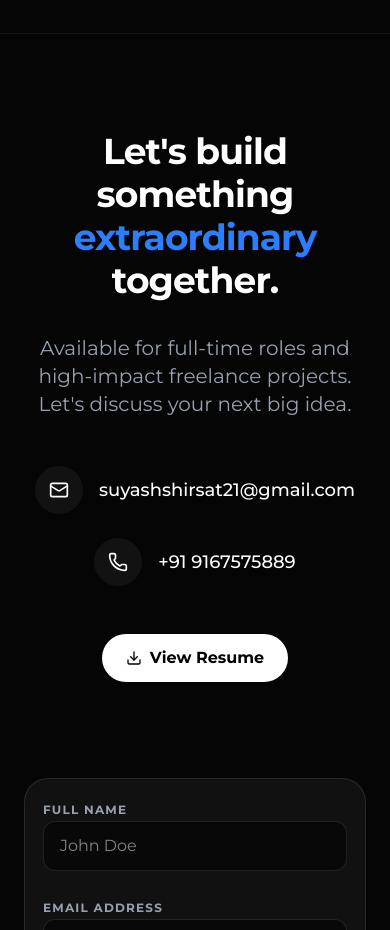
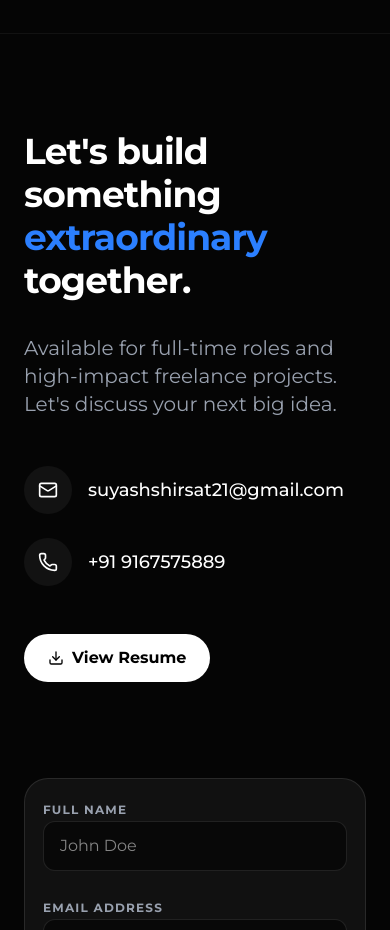
Before and after one commit to Suyash2191/protfolio, a React (Vite) app: page / in a window 390 px wide. Shown: the part 5040-5970 px from the top of the page. Built offline with nearby package versions, Linux system fonts and the light colour scheme.

Commit message:
style: left-align footer contact info on mobile and ensure active links

```diff
--- a/src/components/Footer.tsx
+++ b/src/components/Footer.tsx
@@ -33,16 +33,16 @@ const Footer: React.FC<FooterProps> = () => {
     <footer id="contact" className="bg-[#050505] pt-24 pb-12 border-t border-white/5">
       <div className="max-w-7xl mx-auto px-6">
         <div className="grid grid-cols-1 lg:grid-cols-2 gap-24 mb-24">
-          <div className="text-center lg:text-left flex flex-col items-center lg:items-start">
+          <div className="text-left lg:text-left flex flex-col items-start lg:items-start">
             <h2 className="text-[36px] md:text-7xl font-bold text-white tracking-tight mb-8 leading-[1.2]">
               Let's build something <br className="block md:hidden" /> <span className="text-blue-500">extraordinary</span> together.
             </h2>
-            <p className="text-xl text-gray-400 mb-12 max-w-lg mx-auto lg:mx-0">
+            <p className="text-xl text-gray-400 mb-12 max-w-lg mx-auto lg:mx-0 text-left lg:text-left">
               Available for full-time roles and high-impact freelance projects.
               Let's discuss your next big idea.
             </p>
 
-            <div className="space-y-6 flex flex-col items-center lg:items-start">
+            <div className="space-y-6 flex flex-col items-start lg:items-start">
               <a href="mailto:suyashshirsat21@gmail.com" className="flex items-center space-x-4 text-white hover:text-blue-500 transition-colors group">
                 <div className="w-12 h-12 rounded-full bg-white/5 flex items-center justify-center group-hover:bg-blue-500 transition-all">
                   <Mail className="w-5 h-5" />
@@ -57,7 +57,7 @@ const Footer: React.FC<FooterProps> = () => {
               </a>
             </div>
 
-            <div className="mt-12 flex justify-center lg:justify-start space-x-6">
+            <div className="mt-12 flex justify-start lg:justify-start space-x-6">
               <button
                 onClick={() => navigate('/resume')}
                 className="flex items-center space-x-2 px-6 py-3 bg-white text-black font-bold rounded-full hover:bg-blue-500 hover:text-white transition-all transform hover:scale-105 active:scale-95"
```
